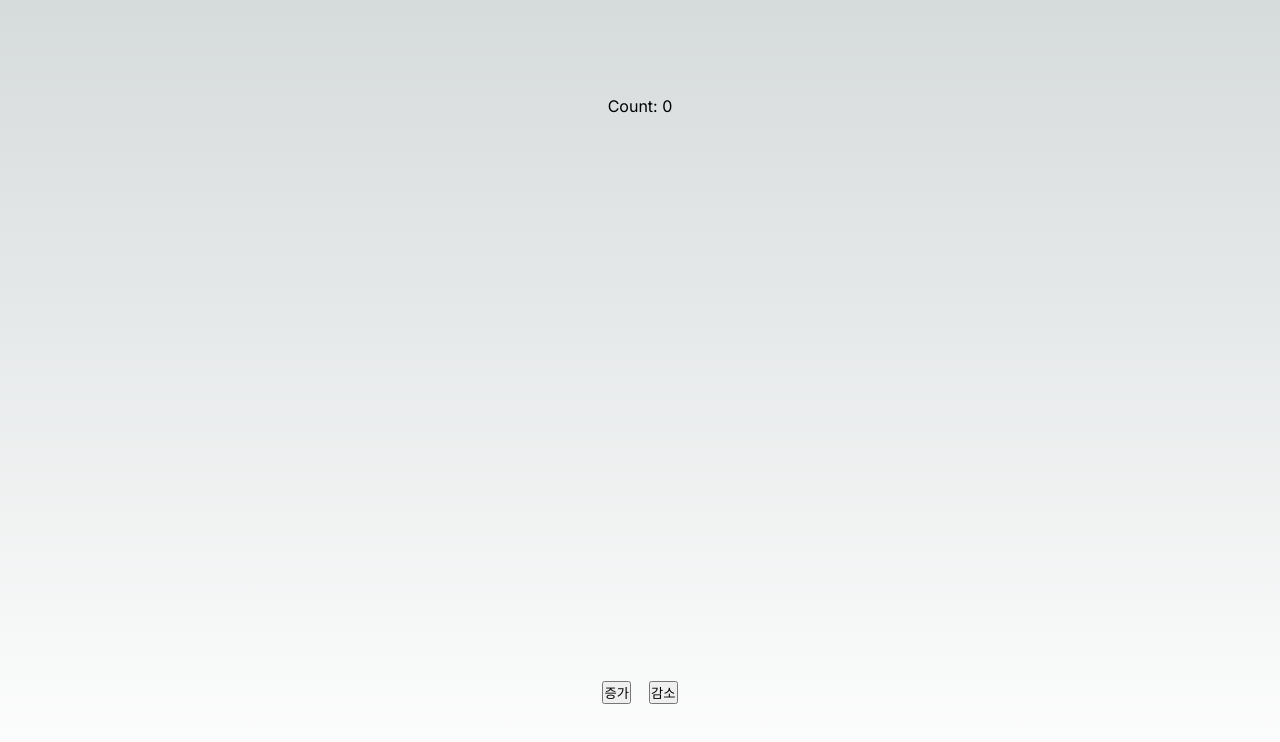
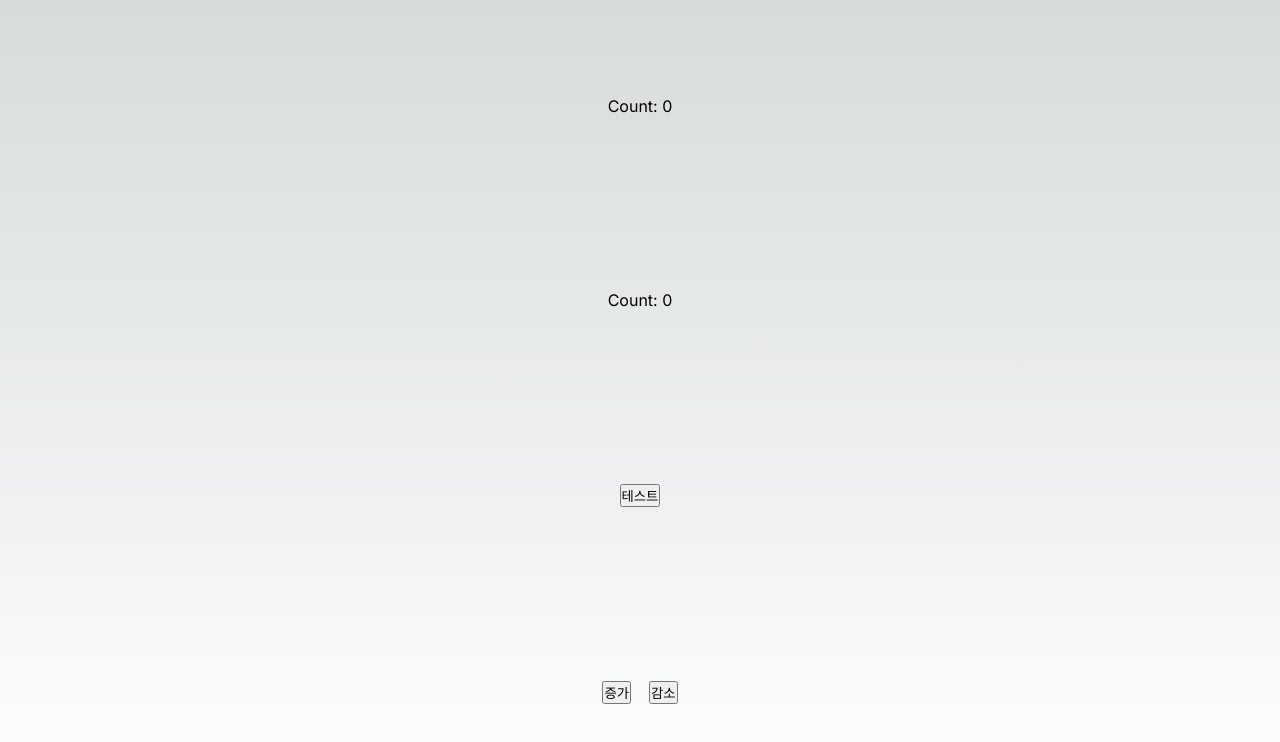
Before and after one commit to ARCbyG/NextJsStudy, a Next.js app in the folder next-mall/: page / in a window 1280 px wide. Shown: the top 742 px of the page. Built offline with nearby package versions, Linux system fonts and the light colour scheme.

Commit message:
useEffect로 특정 컴포넌트만 추적하기

```diff
--- a/next-mall/src/app/page.tsx
+++ b/next-mall/src/app/page.tsx
@@ -6,7 +6,13 @@ import styles from './page.module.css'
 export default function Home() {
   // 초기값 설정
   const [x, setX] = useState(0);
+  const [y, setY] = useState(0);
 
+
+  // count 변경
+  function handleTest() {
+    setY(y + 1)
+  }
 
   // count 변경
   function handleCountChange(addCount: number) {
@@ -19,9 +25,10 @@ export default function Home() {
       setX(0)
     }
     else {
-      console.log(x)
+      // console.log(x)
+      console.log(x, 'x');
     }
-  })
+  }, [x])
 
 
   // const [person, setPerson] = useState({
@@ -55,6 +62,12 @@ export default function Home() {
     <main className={styles.main}>
       <div>
         Count: {x}
+      </div>
+      <div>
+        Count: {y}
+      </div>
+      <div>
+        <button onClick={(e) => handleTest()}>테스트</button>
       </div>
       <div>
         <button onClick={(e) => handleCountChange(1)}>증가</button>
```
